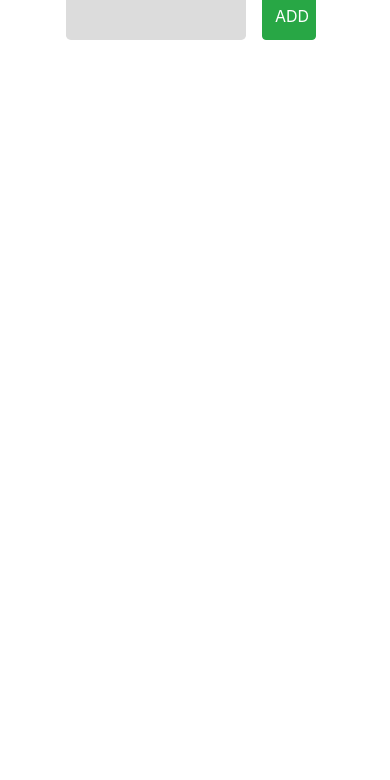
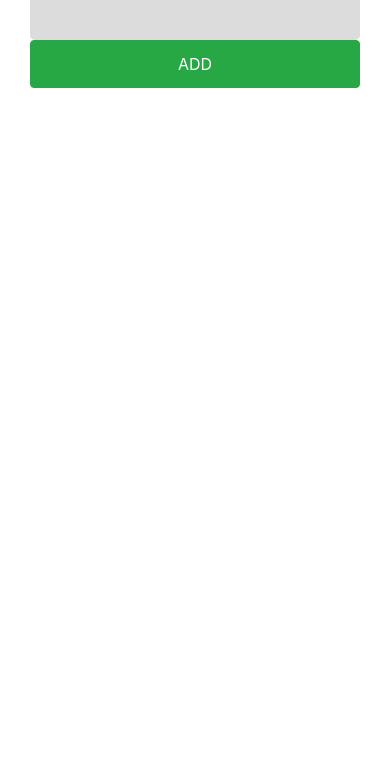
Before and after one commit to mohammaadaasif222/Todo-list-html, a plain HTML site: page index.html in a window 390 px wide. Shown: the part 64-844 px from the top of the page. Drawn offline with nearby package versions, Linux system fonts and the light colour scheme.

Commit message:
responsive

```diff
--- a/index.html
+++ b/index.html
@@ -20,16 +20,18 @@
       <h1 class="text-center">Todo List</h1>
     </header>
     <div class="container">
-      <div class="row text-center">
-        <div class="col-md-12">
-          <form>
+      <form>
+        <div class="row w-100">
+          <div class="col-md-9">
             <input type="text" class="todo-input" />
+          </div>
+          <div class="col-md-3">
             <button type="submit" class="btn btn-success todo-button">
               ADD
             </button>
-          </form>
+          </div>
         </div>
-      </div>
+      </form>
     </div>
 
     <div class="todo-container container">
--- a/style.css
+++ b/style.css
@@ -2,7 +2,7 @@
     text-decoration: line-through  5px solid rgb(0, 0, 0) !important;
 }
 .todo-input{
-    width: 50%;
+    width: 100%;
     /* height: 103%; */
     height: 3rem;
     border-radius: 0.3rem;
@@ -17,8 +17,11 @@ form{
     display: flex;
   justify-content: center;
 }
-button{
-    width: 15%;
+button[type='submit']{
+    width: 100%;
     height: 3rem;
     margin-right: .5rem;
 }
+w-100{
+    width: 100% !important;
+}
```
